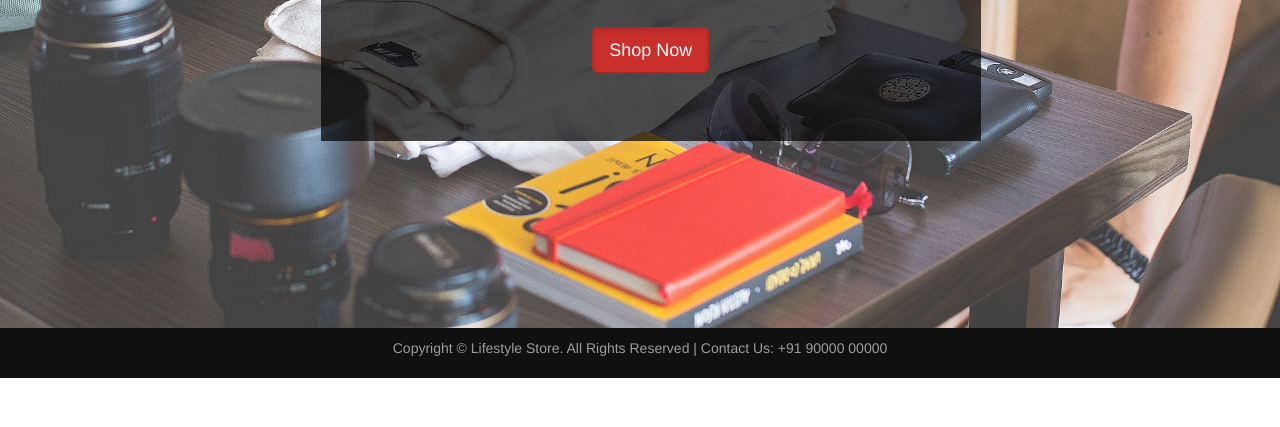
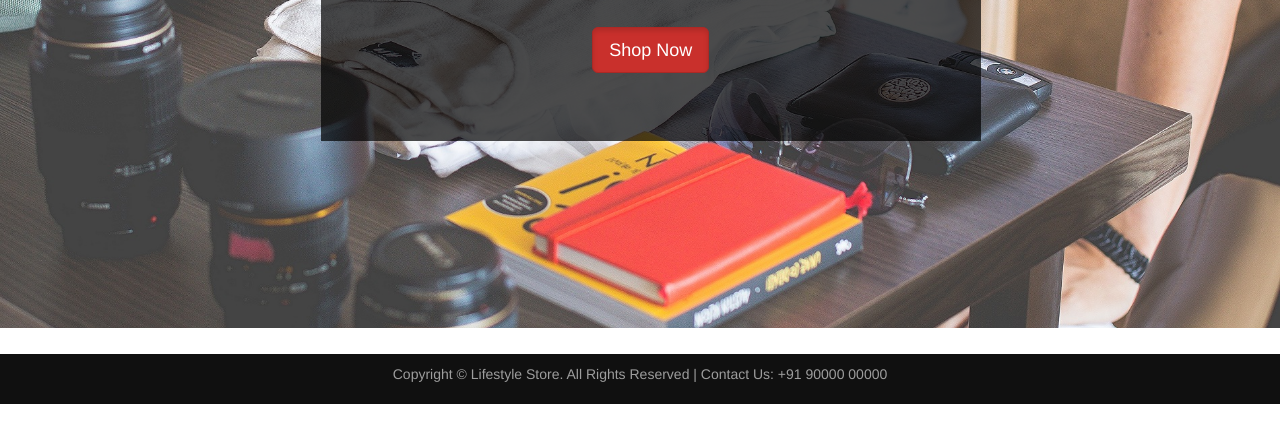
Before and after one commit to Akshat0111/E-Commerce-Website, a plain HTML site: page index.html in a window 1280 px wide. Shown: the part 373-800 px from the top of the page. Drawn offline with nearby package versions, Linux system fonts and the light colour scheme.

Commit message:
Update index.html

```diff
--- a/index.html
+++ b/index.html
@@ -49,7 +49,7 @@
             </div>
 
         </div>
-        <footer>
+        <footer style= "margin-top : 2%">
             <div class="container">
                 <center>
                 <p>
```
